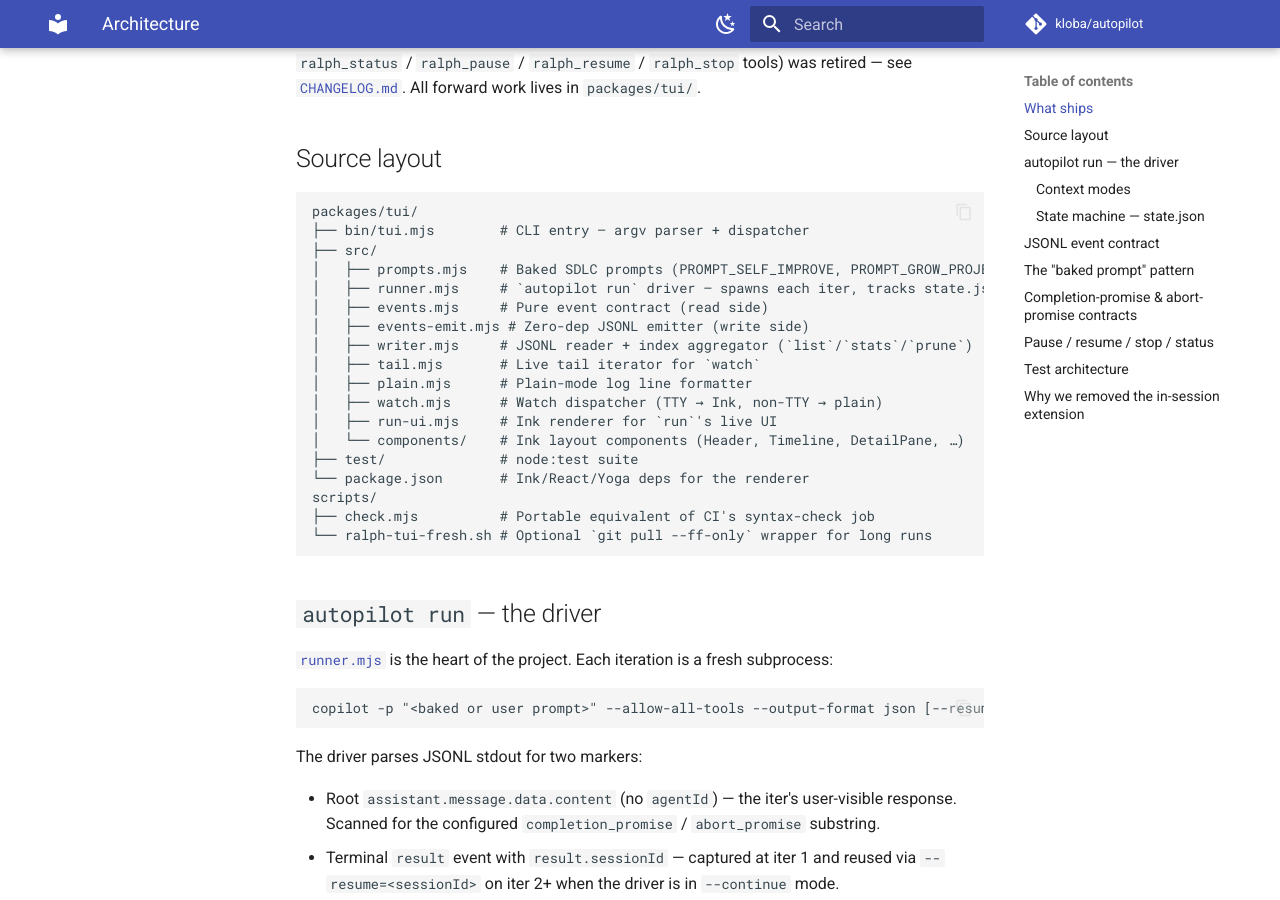
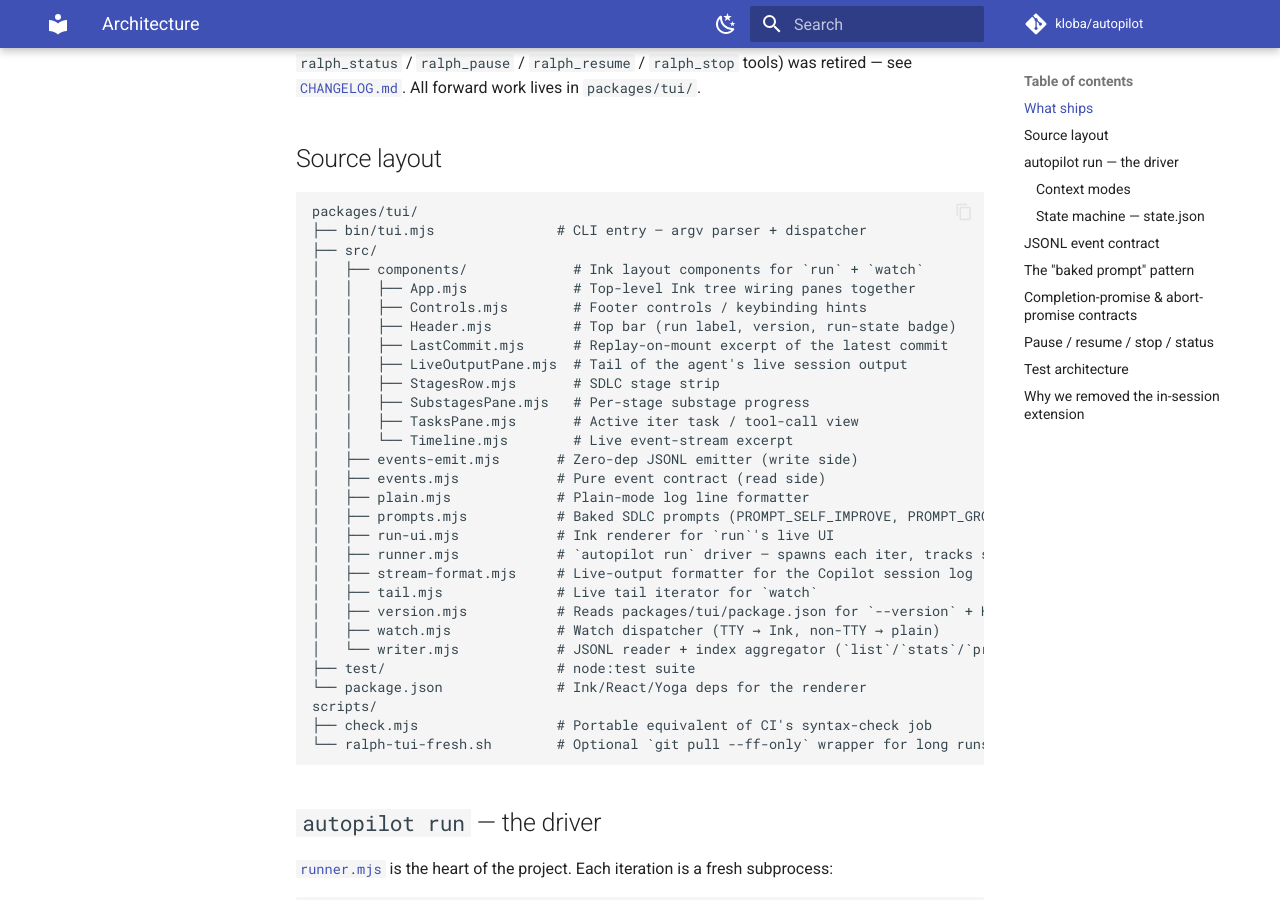
Before and after one commit to kloba/copilot-ralph-extension, an MkDocs documentation site: the page built from docs/ARCHITECTURE.md, in a window 1280 px wide and 900 px high, scrolled down 464 px. Built offline with MkDocs 1.6.1 and Material for MkDocs 9.7.7, drawn with Linux system fonts in a browser that asks for light colours; comment, search, counter and statistics services are not loaded.

Commit message:
docs(architecture): rebrand to autopilot + refresh source-layout tree
- refresh packages/tui/src/ tree to include components/ (App, Controls, Header, LastCommit, LiveOutputPane, StagesRow, SubstagesPane, TasksPane, Timeline) and stream-format.mjs / version.mjs added since the last update
- alphabetize listings within each group; pull components/ together
- align column comments across all entries

Refs #65.

````diff
--- a/docs/ARCHITECTURE.md
+++ b/docs/ARCHITECTURE.md
@@ -12,23 +12,34 @@ The previous in-session Copilot CLI extension (`ralph_loop` / `self_improve` / `
 
 ```
 packages/tui/
-├── bin/tui.mjs        # CLI entry — argv parser + dispatcher
+├── bin/tui.mjs               # CLI entry — argv parser + dispatcher
 ├── src/
-│   ├── prompts.mjs    # Baked SDLC prompts (PROMPT_SELF_IMPROVE, PROMPT_GROW_PROJECT)
-│   ├── runner.mjs     # `autopilot run` driver — spawns each iter, tracks state.json
-│   ├── events.mjs     # Pure event contract (read side)
-│   ├── events-emit.mjs # Zero-dep JSONL emitter (write side)
-│   ├── writer.mjs     # JSONL reader + index aggregator (`list`/`stats`/`prune`)
-│   ├── tail.mjs       # Live tail iterator for `watch`
-│   ├── plain.mjs      # Plain-mode log line formatter
-│   ├── watch.mjs      # Watch dispatcher (TTY → Ink, non-TTY → plain)
-│   ├── run-ui.mjs     # Ink renderer for `run`'s live UI
-│   └── components/    # Ink layout components (Header, Timeline, DetailPane, …)
-├── test/              # node:test suite
-└── package.json       # Ink/React/Yoga deps for the renderer
+│   ├── components/             # Ink layout components for `run` + `watch`
+│   │   ├── App.mjs             # Top-level Ink tree wiring panes together
+│   │   ├── Controls.mjs        # Footer controls / keybinding hints
+│   │   ├── Header.mjs          # Top bar (run label, version, run-state badge)
+│   │   ├── LastCommit.mjs      # Replay-on-mount excerpt of the latest commit
+│   │   ├── LiveOutputPane.mjs  # Tail of the agent's live session output
+│   │   ├── StagesRow.mjs       # SDLC stage strip
+│   │   ├── SubstagesPane.mjs   # Per-stage substage progress
+│   │   ├── TasksPane.mjs       # Active iter task / tool-call view
+│   │   └── Timeline.mjs        # Live event-stream excerpt
+│   ├── events-emit.mjs       # Zero-dep JSONL emitter (write side)
+│   ├── events.mjs            # Pure event contract (read side)
+│   ├── plain.mjs             # Plain-mode log line formatter
+│   ├── prompts.mjs           # Baked SDLC prompts (PROMPT_SELF_IMPROVE, PROMPT_GROW_PROJECT)
+│   ├── run-ui.mjs            # Ink renderer for `run`'s live UI
+│   ├── runner.mjs            # `autopilot run` driver — spawns each iter, tracks state.json
+│   ├── stream-format.mjs     # Live-output formatter for the Copilot session log
+│   ├── tail.mjs              # Live tail iterator for `watch`
+│   ├── version.mjs           # Reads packages/tui/package.json for `--version` + Header
+│   ├── watch.mjs             # Watch dispatcher (TTY → Ink, non-TTY → plain)
+│   └── writer.mjs            # JSONL reader + index aggregator (`list`/`stats`/`prune`)
+├── test/                     # node:test suite
+└── package.json              # Ink/React/Yoga deps for the renderer
 scripts/
-├── check.mjs          # Portable equivalent of CI's syntax-check job
-└── ralph-tui-fresh.sh # Optional `git pull --ff-only` wrapper for long runs
+├── check.mjs                 # Portable equivalent of CI's syntax-check job
+└── ralph-tui-fresh.sh        # Optional `git pull --ff-only` wrapper for long runs
 ```
 
 ## `autopilot run` — the driver
````
